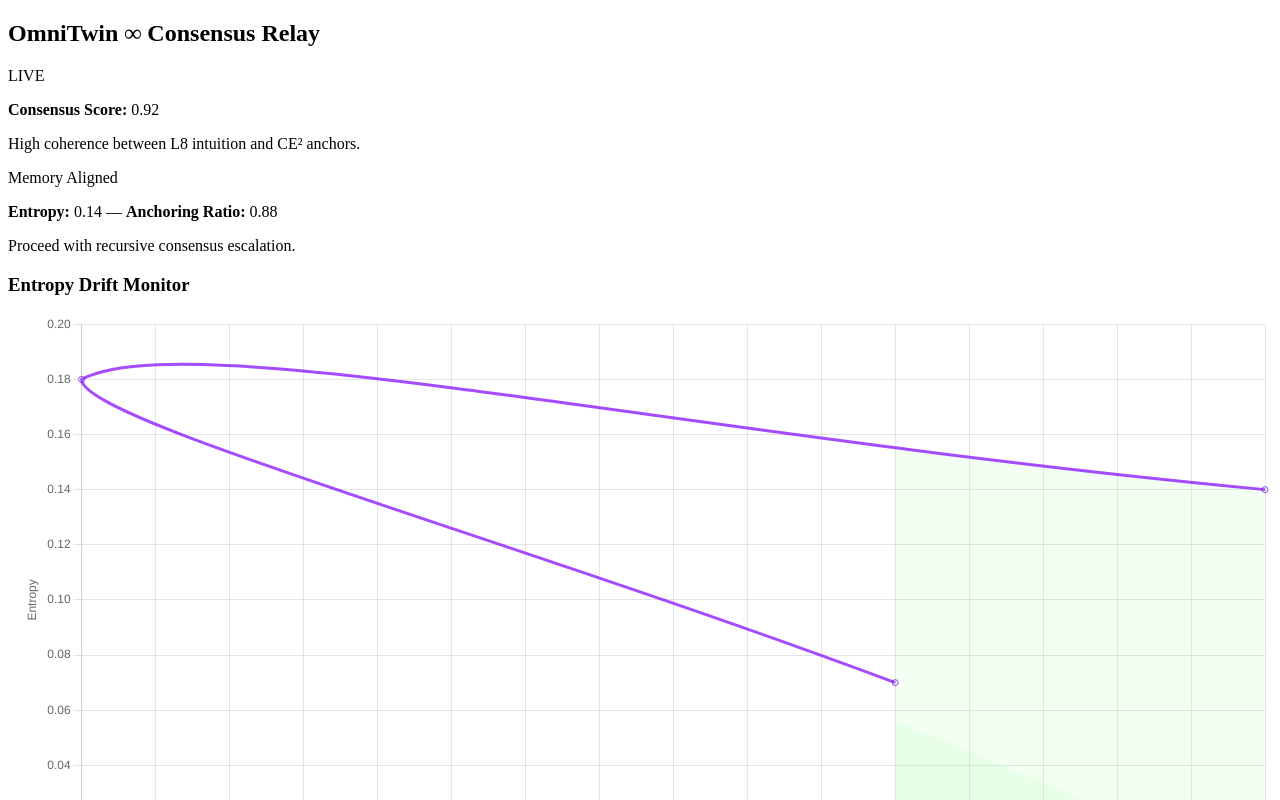
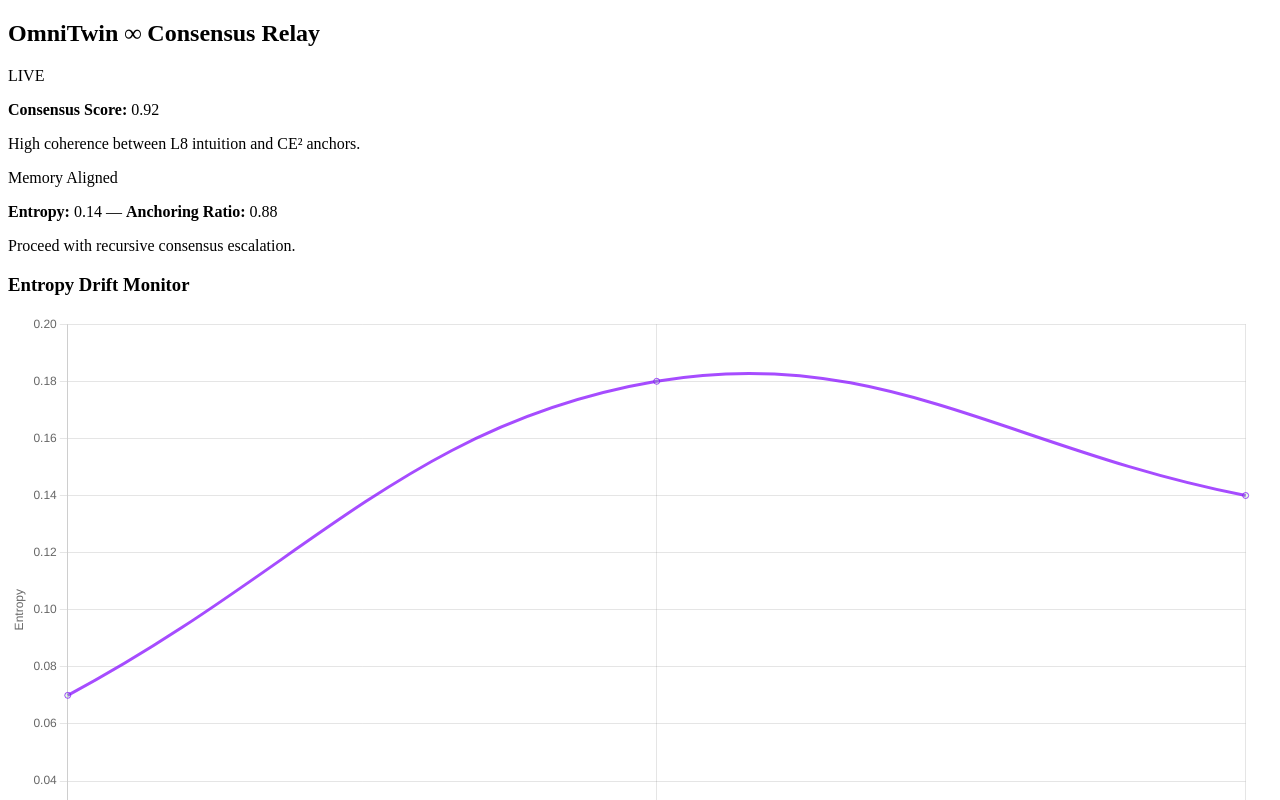
Before and after one commit to OmniChainOrg/omnimodel-dashboard, a Next.js app: page /epistemic-engine in a window 1280 px wide. Shown: the top 800 px of the page. Built offline with nearby package versions, Linux system fonts and the light colour scheme.

Commit message:
Update EntropyDriftChart.tsx

```diff
--- a/components/EntropyDriftChart.tsx
+++ b/components/EntropyDriftChart.tsx
@@ -5,41 +5,36 @@ import {
   LineElement,
   PointElement,
   LinearScale,
-  TimeScale,
+  CategoryScale,
   Tooltip,
-  Filler,
-  CategoryScale,
 } from "chart.js";
-import "chartjs-adapter-date-fns";
 import { Line } from "react-chartjs-2";
 
 ChartJS.register(
   LineElement,
   PointElement,
   LinearScale,
-  TimeScale,
-  Tooltip,
-  Filler,
-  CategoryScale
+  CategoryScale,
+  Tooltip
 );
 
 const EntropyDriftChart = () => {
   const entropyData = [
-    { timestamp: "2025-06-20T10:52:56Z", value: 0.07 },
-    { timestamp: "2025-06-20T10:52:45Z", value: 0.18 },
-    { timestamp: "2025-06-20T10:53:01Z", value: 0.14 },
+    { label: "10:52:56", value: 0.07 },
+    { label: "10:52:45", value: 0.18 },
+    { label: "10:53:01", value: 0.14 },
   ];
 
   const data = {
-    labels: entropyData.map((point) => new Date(point.timestamp)),
+    labels: entropyData.map((point) => point.label),
     datasets: [
       {
         label: "Entropy Drift",
         data: entropyData.map((point) => point.value),
+        borderColor: "rgba(128,0,255,0.7)",
+        backgroundColor: "rgba(128,255,128,0.2)",
+        tension: 0.4,
         fill: true,
-        borderColor: "rgba(128,0,255,0.7)",
-        backgroundColor: "rgba(128,255,128,0.1)",
-        tension: 0.5,
       },
     ],
   };
@@ -49,17 +44,12 @@ const EntropyDriftChart = () => {
     plugins: {
       tooltip: {
         callbacks: {
-          label: (tooltipItem) =>
-            `Entropy: ${tooltipItem.raw}`,
+          label: (tooltipItem) => `Entropy: ${tooltipItem.raw}`,
         },
       },
     },
     scales: {
       x: {
-        type: "time",
-        time: {
-          tooltipFormat: "yyyy-MM-dd HH:mm:ss",
-        },
         title: {
           display: true,
           text: "Timestamp",
```
